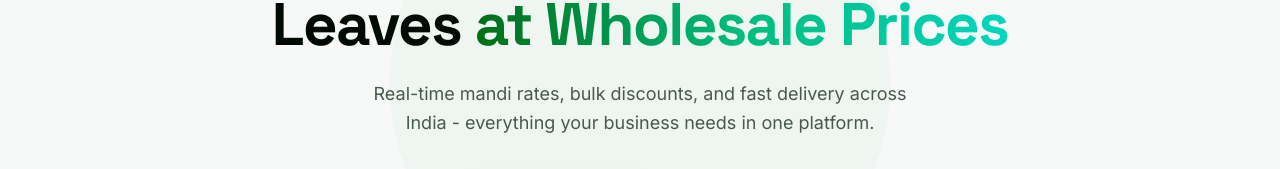
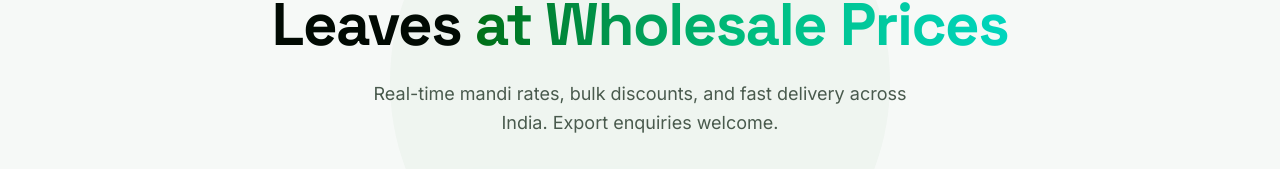
Before and after one commit to betelstoreofficial/betelstore, a Next.js app: page / in a window 1280 px wide. Shown: the part 599-768 px from the top of the page. Built offline with nearby package versions, Linux system fonts and the light colour scheme; no server answers; the database is empty.

Commit message:
Welcome export enquiries in home and shop hero copy

```diff
--- a/app/page.tsx
+++ b/app/page.tsx
@@ -161,7 +161,7 @@ export default function LandingPage() {
             {/* Subtitle */}
             <p className="mb-8 max-w-xl animate-in fade-in slide-in-from-top-4 text-base leading-relaxed text-muted-foreground duration-500 delay-200 md:text-lg">
               Real-time mandi rates, bulk discounts, and fast delivery across
-              India - everything your business needs in one platform.
+              India. Export enquiries welcome.
             </p>
 
             {/* CTAs */}
--- a/app/shop/page.tsx
+++ b/app/shop/page.tsx
@@ -52,7 +52,7 @@ export default function ShopPage() {
           </div>
           <p className="relative mt-3 max-w-lg text-sm leading-relaxed text-primary-foreground/85 md:text-base">
             Real-time mandi rates, bulk discounts, and fast delivery across
-            India.
+            India. Export enquiries welcome.
           </p>
           <a
             href="#products"
```
